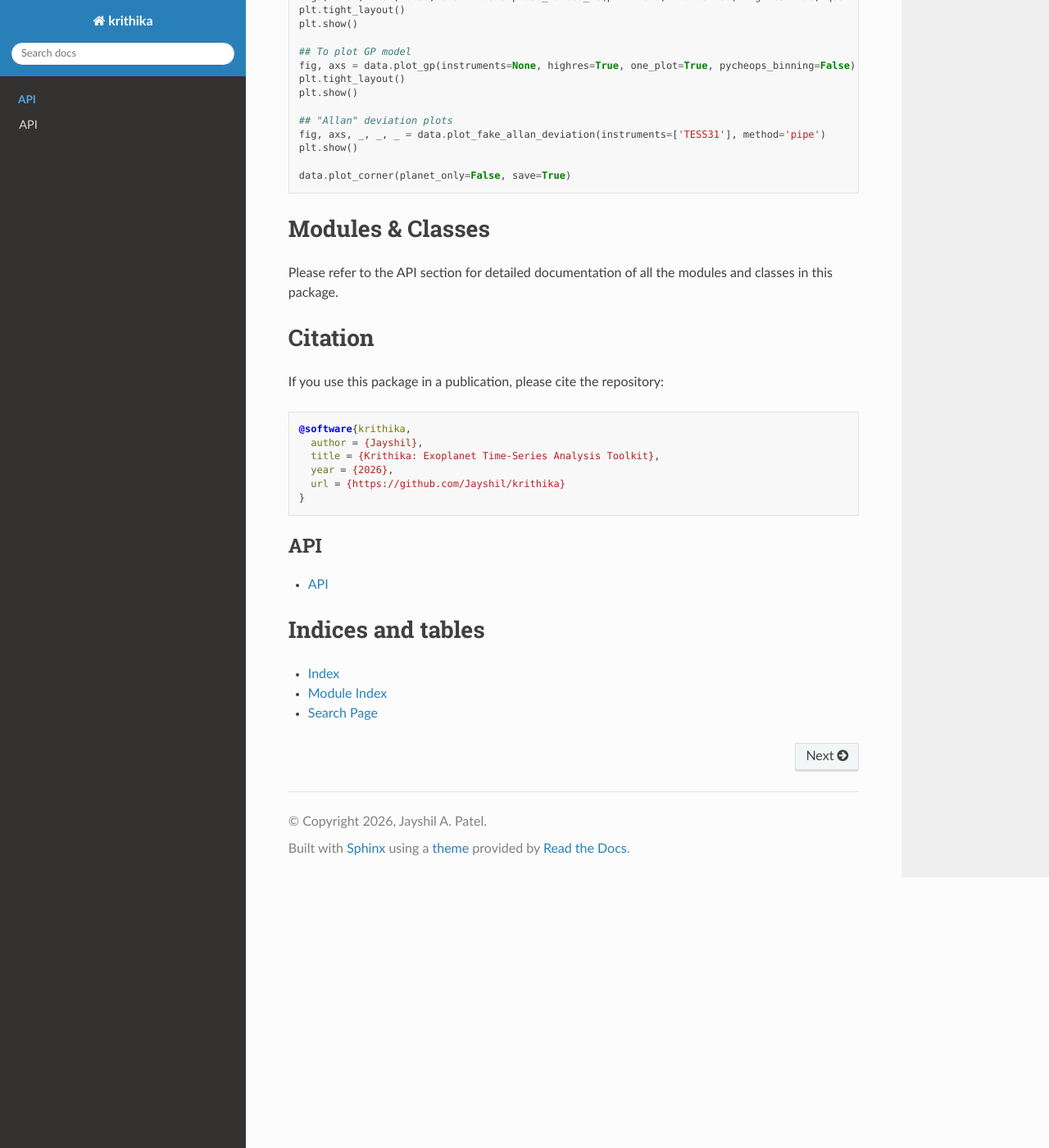
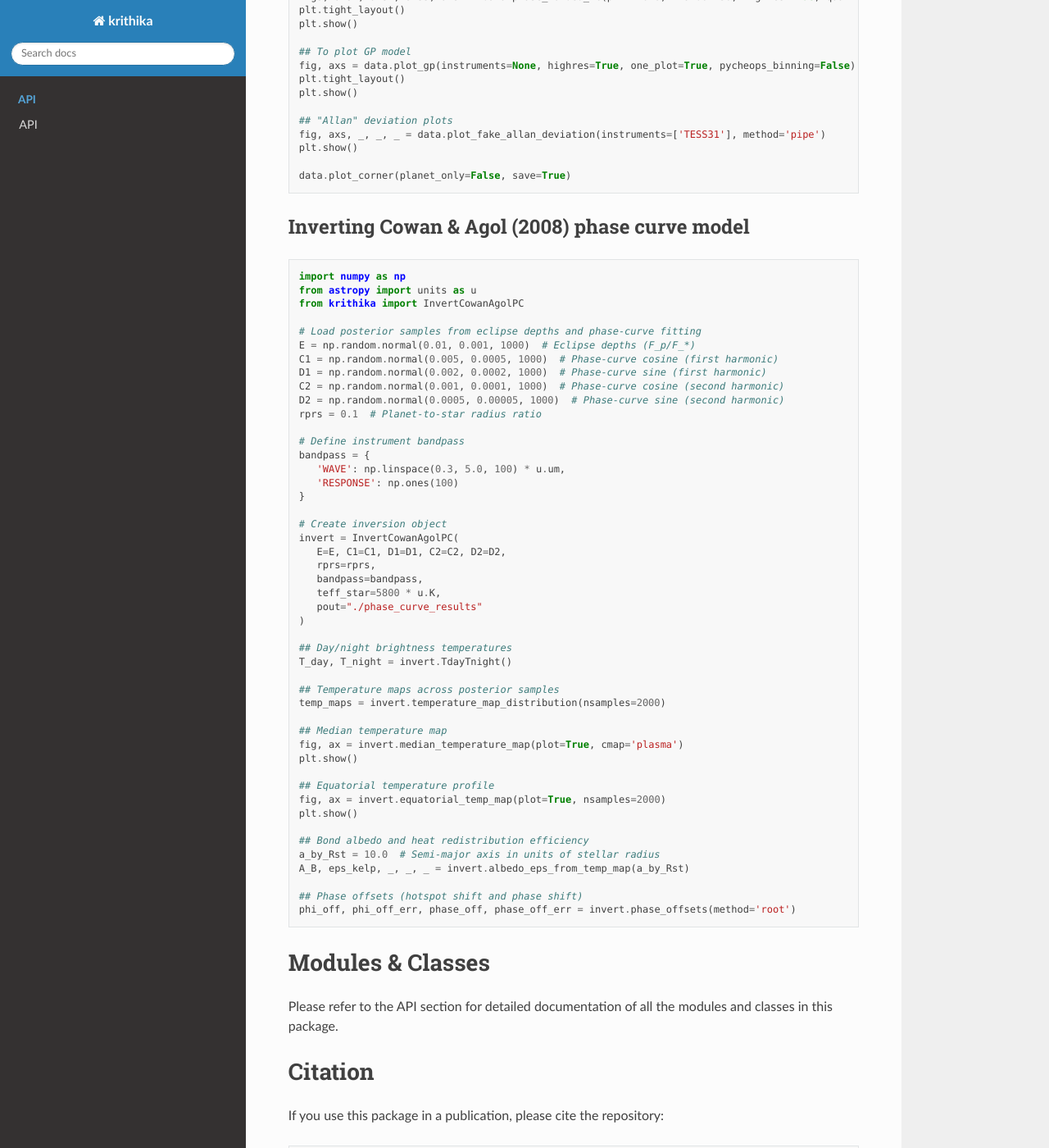
Before and after one commit to Jayshil/krithika, a Sphinx documentation site: the page built from docs/index.rst, in a window 1280 px wide and 1400 px high, scrolled down 4324 px. Shown: the whole window at 82% size. Built offline with Sphinx 7.4.7 and the Read the Docs theme 3.1.0, drawn with Linux system fonts in a browser that asks for light colours; the version number could not be read and is left out.

Commit message:
update readme, api, and docs for InvertCowanAgolPC class

```diff
--- a/docs/api.rst
+++ b/docs/api.rst
@@ -30,6 +30,11 @@ The :code:`SpectroscopicLC` class can be used to perform analysis of spectroscop
 .. autoclass:: krithika.SpectroscopicLC
    :members:
 
+The :code:`InvertCowanAgolPC` class can be used to invert the Cowan & Agol (2008) phase curve model to get the thermal properties such as the brightness temperature map and Bond albedo. It has the following methods:
+
+.. autoclass:: krithika.InvertCowanAgolPC
+   :members:
+
 :code:`krithika` has a simple light weight class to view the 2D, 3D, or 4D data cubes, with functionalities similar to DS9. The :code:`NDImageViewer` class has the following methods:
 
 .. autoclass:: krithika.NDImageViewer
--- a/docs/index.rst
+++ b/docs/index.rst
@@ -215,6 +215,58 @@ Finally, using ``julietPlots`` class, we can plot light curve models, phase fold
 
    data.plot_corner(planet_only=False, save=True)
 
+Inverting Cowan & Agol (2008) phase curve model
+-----------------------------------------------
+.. code-block:: python
+
+   import numpy as np
+   from astropy import units as u
+   from krithika import InvertCowanAgolPC
+
+   # Load posterior samples from eclipse depths and phase-curve fitting
+   E = np.random.normal(0.01, 0.001, 1000)  # Eclipse depths (F_p/F_*)
+   C1 = np.random.normal(0.005, 0.0005, 1000)  # Phase-curve cosine (first harmonic)
+   D1 = np.random.normal(0.002, 0.0002, 1000)  # Phase-curve sine (first harmonic)
+   C2 = np.random.normal(0.001, 0.0001, 1000)  # Phase-curve cosine (second harmonic)
+   D2 = np.random.normal(0.0005, 0.00005, 1000)  # Phase-curve sine (second harmonic)
+   rprs = 0.1  # Planet-to-star radius ratio
+
+   # Define instrument bandpass
+   bandpass = {
+      'WAVE': np.linspace(0.3, 5.0, 100) * u.um,
+      'RESPONSE': np.ones(100)
+   }
+
+   # Create inversion object
+   invert = InvertCowanAgolPC(
+      E=E, C1=C1, D1=D1, C2=C2, D2=D2,
+      rprs=rprs,
+      bandpass=bandpass,
+      teff_star=5800 * u.K,
+      pout="./phase_curve_results"
+   )
+
+   ## Day/night brightness temperatures
+   T_day, T_night = invert.TdayTnight()
+
+   ## Temperature maps across posterior samples
+   temp_maps = invert.temperature_map_distribution(nsamples=2000)
+
+   ## Median temperature map
+   fig, ax = invert.median_temperature_map(plot=True, cmap='plasma')
+   plt.show()
+
+   ## Equatorial temperature profile
+   fig, ax = invert.equatorial_temp_map(plot=True, nsamples=2000)
+   plt.show()
+
+   ## Bond albedo and heat redistribution efficiency
+   a_by_Rst = 10.0  # Semi-major axis in units of stellar radius
+   A_B, eps_kelp, _, _, _ = invert.albedo_eps_from_temp_map(a_by_Rst)
+
+   ## Phase offsets (hotspot shift and phase shift)
+   phi_off, phi_off_err, phase_off, phase_off_err = invert.phase_offsets(method='root')
+
 Modules & Classes
 =================
 
```
Also changed, not shown: README.md (+51 -0 lines).
